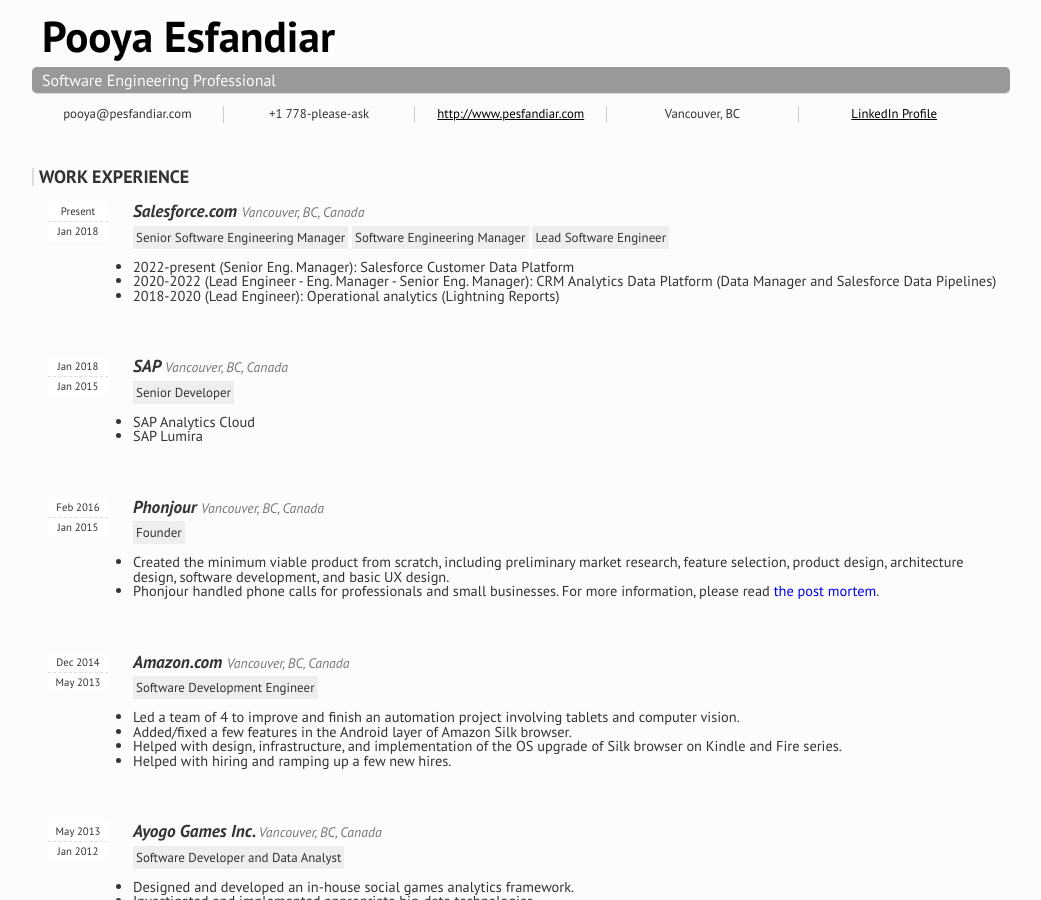
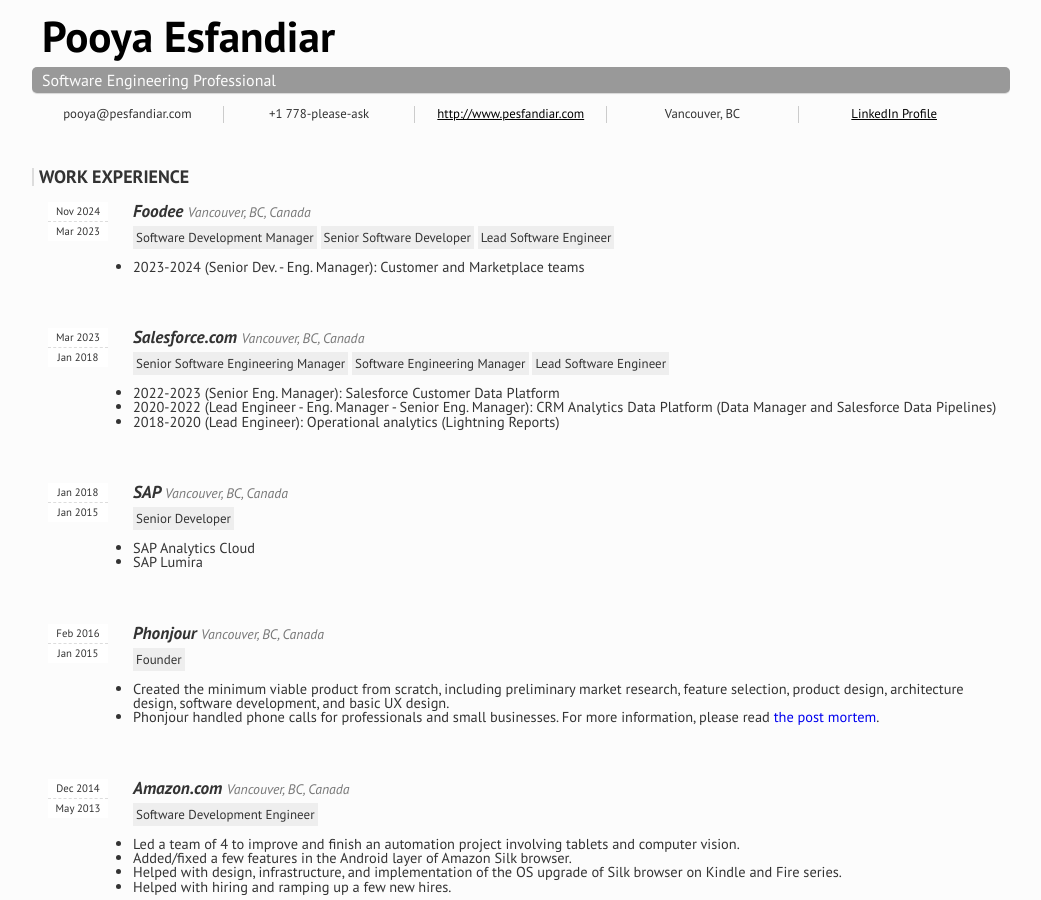
Before and after one commit to pesfandiar/pesfandiar.github.io, a Jekyll site: the page resume.html, which Jekyll copies as it is, in a window 1280 px wide and 900 px high. Shown: the whole window, without its empty margins (119-1160 px from the left). Built offline with Jekyll 4.4.1, drawn with Linux system fonts in a browser that asks for light colours.

Commit message:
Update resume.html

```diff
--- a/resume.html
+++ b/resume.html
@@ -42,15 +42,28 @@
     <section id="experience">
       <h1>Work Experience</h1>
       <article>
+        <h1><a href="https://food.ee" title="Foodee">Foodee</a> <span>Vancouver, BC, Canada</span></h1>
+        <h2>Software Development Manager</h2>
+        <h2>Senior Software Developer</h2>
+        <h2>Lead Software Engineer</h2>
+        <time datetime="2023-03-01" class="start">Mar 2023</time>
+        <time datetime="2024-09-01" class="end">Nov 2024</time>
+        <p>
+          <ul>
+            <li>2023-2024 (Senior Dev. - Eng. Manager): Customer and Marketplace teams</li>
+          </ul>
+        </p>
+      </article>
+      <article>
         <h1><a href="https://www.salesforce.com" title="Salesforce.com">Salesforce.com</a> <span>Vancouver, BC, Canada</span></h1>
         <h2>Senior Software Engineering Manager</h2>
         <h2>Software Engineering Manager</h2>
         <h2>Lead Software Engineer</h2>
         <time datetime="2018-01-29" class="start">Jan 2018</time>
-        <span class="end">Present</span>
+        <time datetime="2023-03-01" class="end">Mar 2023</time>
         <p>
           <ul>
-            <li>2022-present (Senior Eng. Manager): Salesforce Customer Data Platform</li>
+            <li>2022-2023 (Senior Eng. Manager): Salesforce Customer Data Platform</li>
             <li>2020-2022 (Lead Engineer - Eng. Manager - Senior Eng. Manager): CRM Analytics Data Platform (Data Manager and Salesforce Data Pipelines)</li>
             <li>2018-2020 (Lead Engineer): Operational analytics (Lightning Reports)</li>
           </ul>
@@ -60,7 +73,7 @@
         <h1><a href="https://www.sap.com" title="SAP">SAP</a> <span>Vancouver, BC, Canada</span></h1>
         <h2>Senior Developer</h2>
         <time datetime="2015-01-01" class="start">Jan 2015</time>
-        <span datetime="2018-01-02" class="end">Jan 2018</span>
+        <time datetime="2018-01-02" class="end">Jan 2018</time>
         <p>
           <ul>
             <li>SAP Analytics Cloud</li>
```
